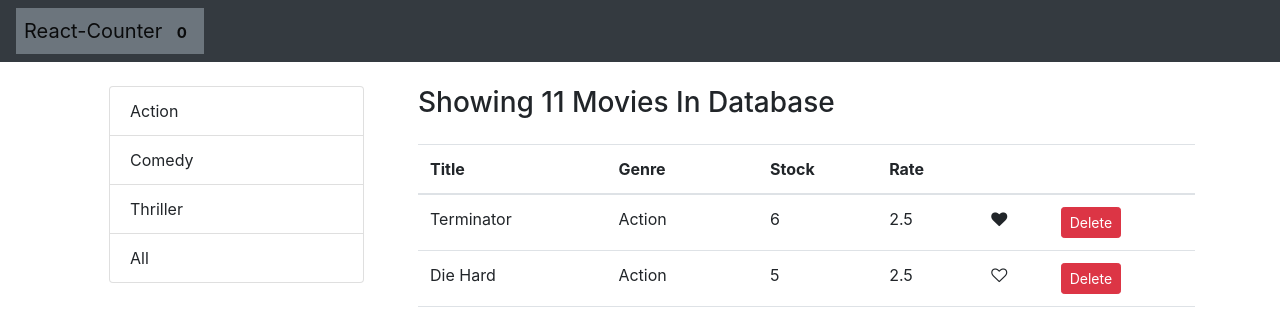
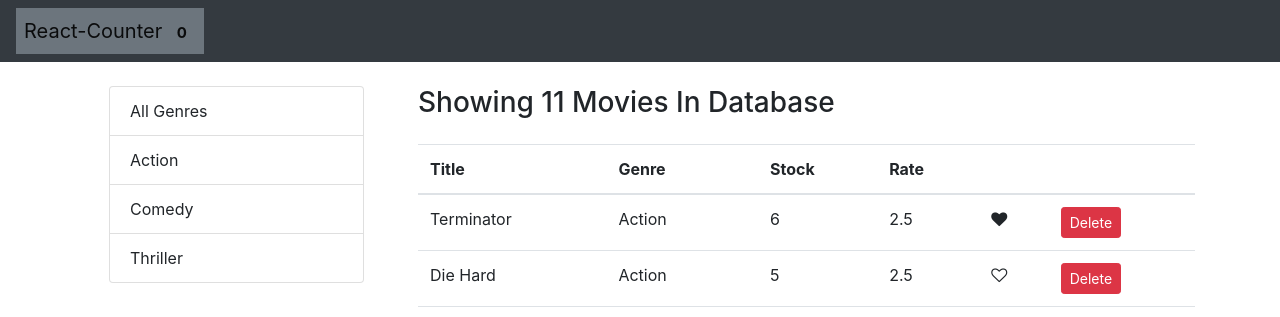
Before and after one commit to chriskavanagh/counter-app, a React (Create React App) app: page / in a window 1280 px wide. Shown: the top 317 px of the page. Built offline with nearby package versions, Linux system fonts and the light colour scheme.

Commit message:
All Genres

```diff
--- a/src/components/Movies.jsx
+++ b/src/components/Movies.jsx
@@ -18,9 +18,11 @@ export class Movies extends Component {
 
 
   componentDidMount() {
+    const genres = [{name: "All Genres"}, ...getGenres()]
     this.setState({
       movies: getMovies(),
-      genres: getGenres()
+      genres: genres
+      // genres: getGenres()
     });
   };
 
@@ -49,7 +51,7 @@ export class Movies extends Component {
 
   handleGenreSelect = (genre) => {
     console.log(`Item = ${JSON.stringify(genre)}`)
-    this.setState({selectedGenre: genre});
+    this.setState({selectedGenre: genre, currentPage: 1});
   };
 
 
@@ -61,10 +63,9 @@ export class Movies extends Component {
     const { pageSize, currentPage, selectedGenre, movies: allMovies } = this.state;
 
     // filter movies, if genre is "All" returns all Movies, otherwise by genre
-    const filtered =
-      selectedGenre.name === "All" ? allMovies
-      : selectedGenre ? allMovies.filter(m => m.genre._id === selectedGenre._id)
-      : allMovies;
+    const filtered = selectedGenre && selectedGenre._id
+    ? allMovies.filter(m => m.genre._id === selectedGenre._id)
+    : allMovies;
 
       // paginates movies by page based on filtered variable
     const movies = paginate(filtered, currentPage, pageSize);
@@ -87,7 +88,7 @@ export class Movies extends Component {
 
             {count && (
                 <div>
-                <h3 className="mb-4">Showing {count} Movies In Database</h3>
+                <h3 className="mb-4">Showing {filtered.length} Movies In Database</h3>
                 <table className="table">
                   <thead>
                     <tr>
--- a/src/services/fakeGenreService.js
+++ b/src/services/fakeGenreService.js
@@ -1,8 +1,7 @@
 export const genres = [
   { _id: "5b21ca3eeb7f6fbccd471818", name: "Action" },
   { _id: "5b21ca3eeb7f6fbccd471814", name: "Comedy" },
-  { _id: "5b21ca3eeb7f6fbccd471820", name: "Thriller" },
-  { _id: "5b21ca3eeb7f6fbccd471821", name: "All" }
+  { _id: "5b21ca3eeb7f6fbccd471820", name: "Thriller" }
 ];
 
 export function getGenres() {
```
